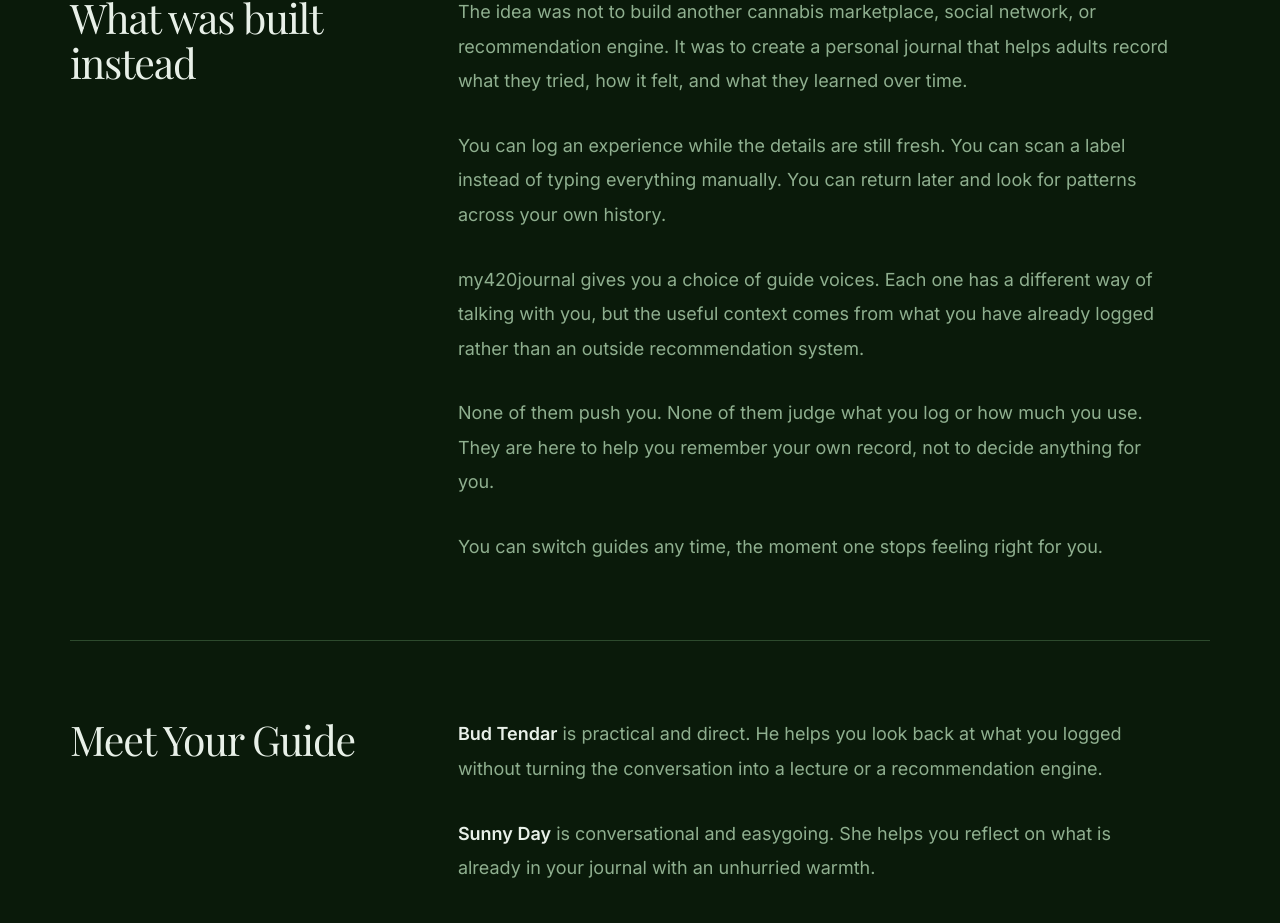
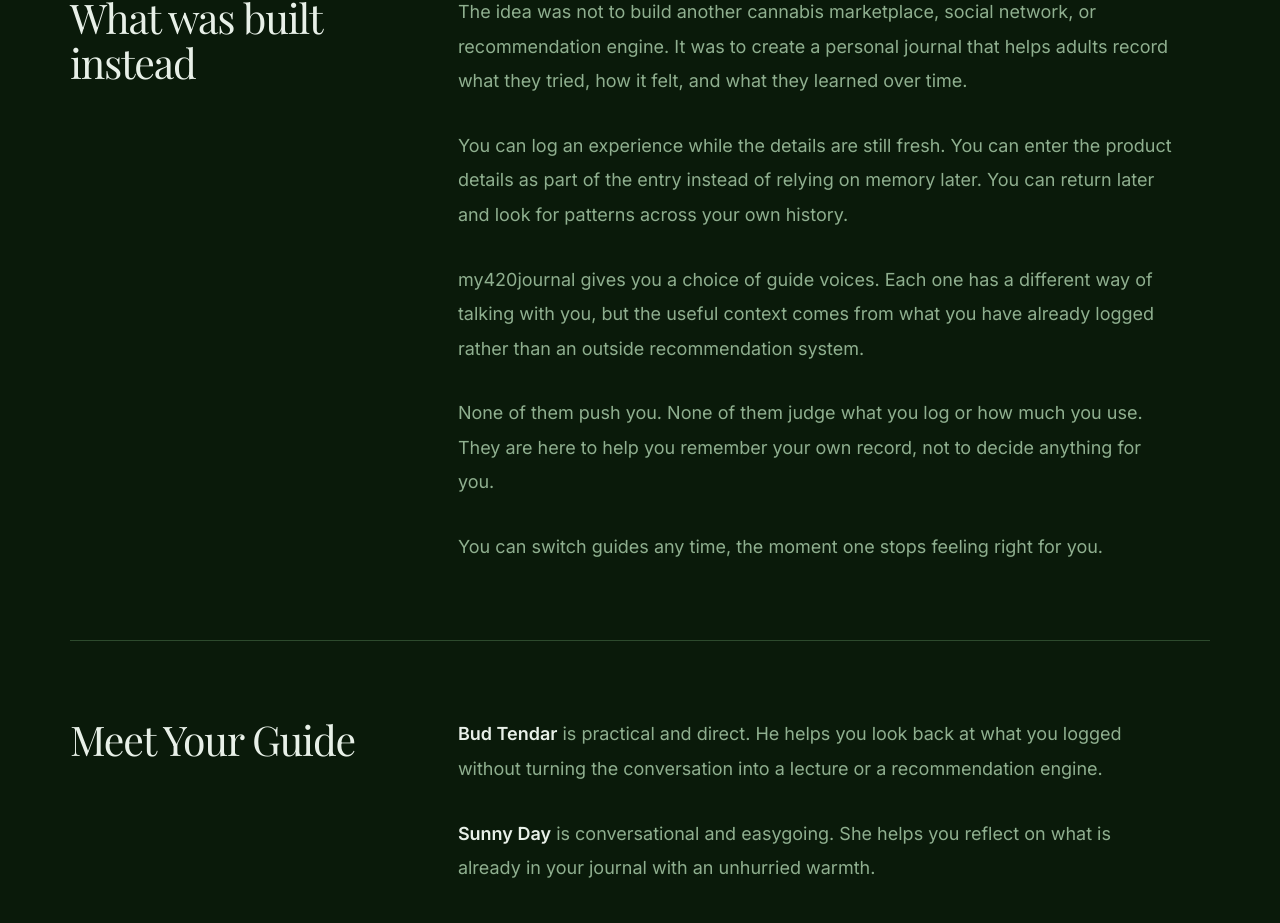
Before and after one commit to casevoiceai/my420journal-app, a React (Vite) app: page /about in a window 1280 px wide. Shown: the part 2372-3295 px from the top of the page. Built offline with nearby package versions, Linux system fonts and the light colour scheme.

Commit message:
Remove unimplemented label scanning claim from About copy

```diff
--- a/src/marketing/MarketingAbout.jsx
+++ b/src/marketing/MarketingAbout.jsx
@@ -142,7 +142,7 @@ export function AboutSection({ id = undefined, tone = 'base' }) {
                 The idea was not to build another cannabis marketplace, social network, or recommendation engine. It was to create a personal journal that helps adults record what they tried, how it felt, and what they learned over time.
               </p>
               <p>
-                You can log an experience while the details are still fresh. You can scan a label instead of typing everything manually. You can return later and look for patterns across your own history.
+                You can log an experience while the details are still fresh. You can enter the product details as part of the entry instead of relying on memory later. You can return later and look for patterns across your own history.
               </p>
               <p>
                 my420journal gives you a choice of guide voices. Each one has a different way of talking with you, but the useful context comes from what you have already logged rather than an outside recommendation system.
```
